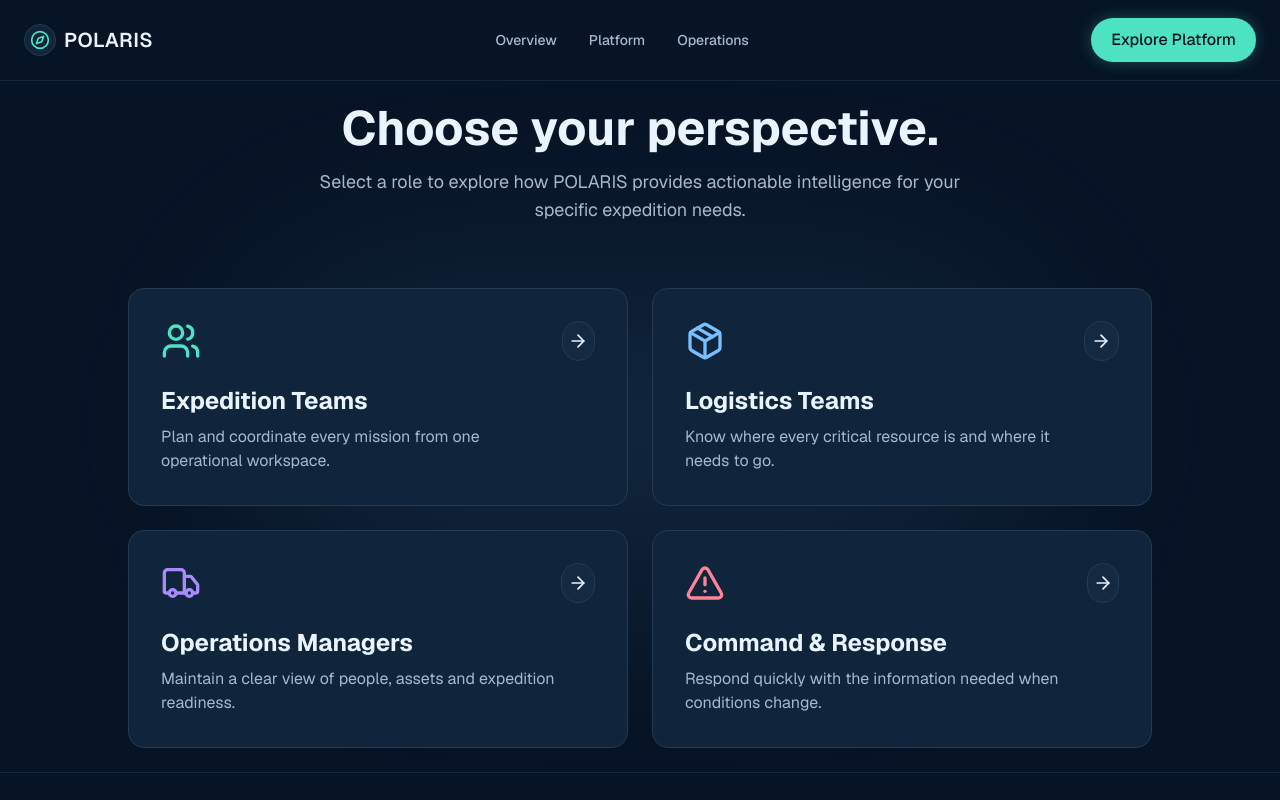
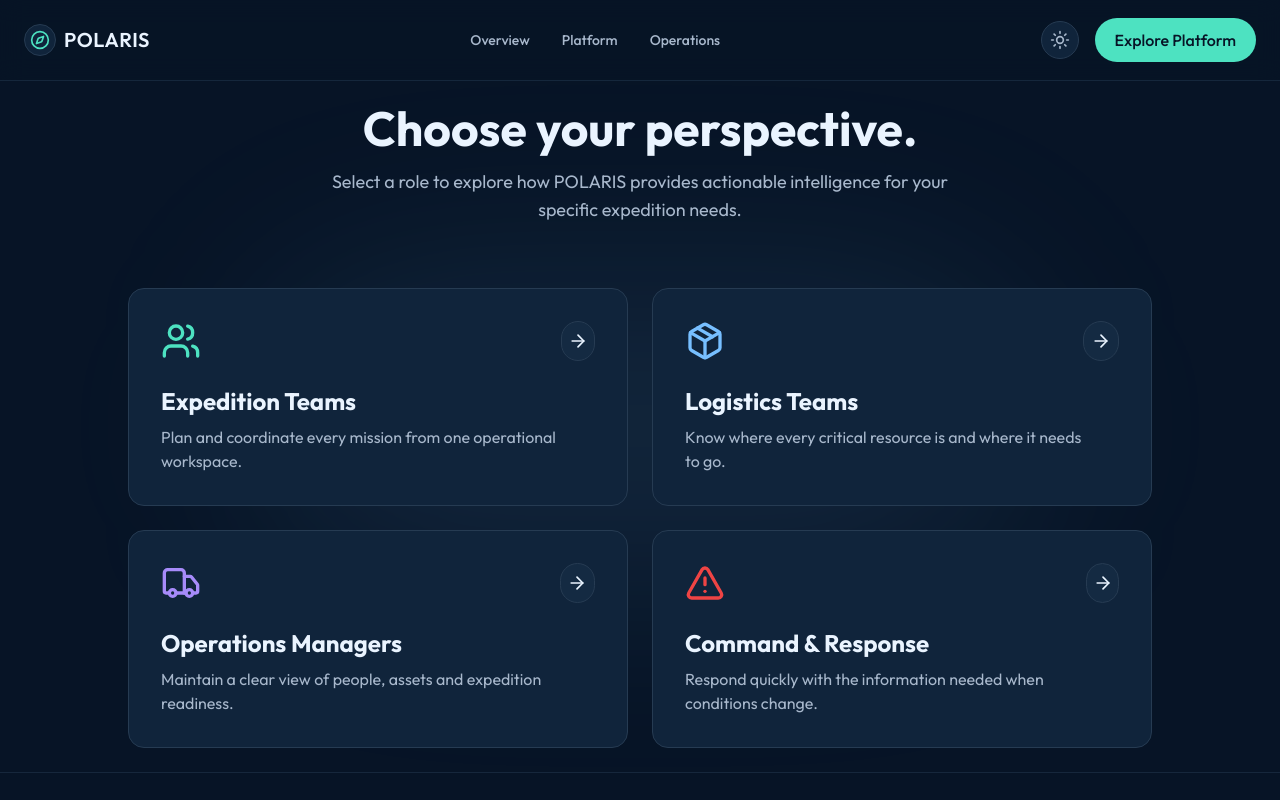
Before and after one commit to itsSrishant/POLARIS, a Next.js app: page /select-role in a window 1280 px wide. Shown: the top 800 px of the page. Built offline with nearby package versions, Linux system fonts and the light colour scheme.

Commit message:
feat: Dynamic Dark/Light themes with dynamic video backgrounds and typography

```diff
--- a/package.json
+++ b/package.json
@@ -12,6 +12,7 @@
     "clsx": "^2.1.1",
     "lucide-react": "^1.47.0",
     "next": "16.3.5",
+    "next-themes": "^0.4.6",
     "react": "19.2.8",
     "react-dom": "19.2.8",
     "recharts": "^3.10.1",
--- a/src/app/globals.css
+++ b/src/app/globals.css
@@ -1,6 +1,49 @@
 @import "tailwindcss";
 
+@variant dark (&:where(.dark, .dark *));
+
 @theme inline {
+  --color-polar-night: var(--color-polar-night);
+  --color-glacier-navy: var(--color-glacier-navy);
+  --color-deep-ice: var(--color-deep-ice);
+  --color-aurora-mint: var(--color-aurora-mint);
+  --color-polar-cyan: var(--color-polar-cyan);
+  --color-aurora-violet: var(--color-aurora-violet);
+  --color-ice-white: var(--color-ice-white);
+  --color-mist: var(--color-mist);
+  --color-ice-border: var(--color-ice-border);
+  --color-success: var(--color-success);
+  --color-warning: var(--color-warning);
+  --color-critical: var(--color-critical);
+
+  --font-sans: var(--font-primary);
+  --color-background: var(--color-background);
+  --color-foreground: var(--color-foreground);
+}
+
+:root {
+  /* LIGHT MODE (Snow & Ice) */
+  --color-polar-night: #F0F4F8; /* Light blue-grey background */
+  --color-glacier-navy: #FFFFFF; /* Pure white cards */
+  --color-deep-ice: #E2E8F0; /* Light borders */
+  --color-aurora-mint: #0077B6; /* Strong blue accent */
+  --color-polar-cyan: #00B4D8; /* Light blue accent */
+  --color-aurora-violet: #023E8A; /* Dark blue accent */
+  --color-ice-white: #0B192C; /* Deep navy text */
+  --color-mist: #475569; /* Slate grey secondary text */
+  --color-ice-border: #CBD5E1; /* Soft border */
+
+  --color-success: #10B981;
+  --color-warning: #F59E0B;
+  --color-critical: #EF4444;
+
+  --color-background: #F8FAFC;
+  --color-foreground: #0F172A;
+  --font-primary: var(--font-inter);
+}
+
+.dark {
+  /* DARK MODE (Polar Night) */
   --color-polar-night: #071426;
   --color-glacier-navy: #10243B;
   --color-deep-ice: #142A42;
@@ -10,22 +53,15 @@
   --color-ice-white: #EAF4FF;
   --color-mist: #A8B8CC;
   --color-ice-border: #263B52;
-  --color-success: #65D6A6;
-  --color-warning: #F5C66A;
-  --color-critical: #FF8295;
 
-  --font-sans: var(--font-geist-sans);
-  --font-mono: var(--font-geist-mono);
-}
-
-:root {
-  --background: #071426;
-  --foreground: #EAF4FF;
+  --color-background: #071426;
+  --color-foreground: #EAF4FF;
+  --font-primary: var(--font-outfit);
 }
 
 body {
-  background-color: var(--background);
-  color: var(--foreground);
+  background-color: var(--color-background);
+  color: var(--color-foreground);
   font-family: var(--font-sans), sans-serif;
   overflow-x: hidden;
 }
@@ -38,7 +74,7 @@ body {
 }
 
 .aurora-text {
-  background: linear-gradient(90deg, #4DE2C1, #77BFFF, #A78BFA);
+  background: linear-gradient(90deg, var(--color-aurora-mint), var(--color-polar-cyan), var(--color-aurora-violet));
   -webkit-background-clip: text;
   background-clip: text;
   -webkit-text-fill-color: transparent;
@@ -46,6 +82,6 @@ body {
 
 /* Subtle border glow */
 .card-glow:hover {
-  box-shadow: 0 0 20px rgba(77, 226, 193, 0.05);
-  border-color: rgba(77, 226, 193, 0.2);
+  box-shadow: 0 0 20px rgba(var(--color-aurora-mint), 0.1);
+  border-color: var(--color-aurora-mint);
 }
--- a/src/app/layout.tsx
+++ b/src/app/layout.tsx
@@ -1,20 +1,21 @@
 import type { Metadata } from "next";
-import { Geist, Geist_Mono } from "next/font/google";
+import { Inter, Outfit } from "next/font/google";
 import "./globals.css";
+import { ThemeProvider } from "@/components/ThemeProvider";
 
-const geistSans = Geist({
-  variable: "--font-geist-sans",
+const inter = Inter({
+  variable: "--font-inter",
   subsets: ["latin"],
 });
 
-const geistMono = Geist_Mono({
-  variable: "--font-geist-mono",
+const outfit = Outfit({
+  variable: "--font-outfit",
   subsets: ["latin"],
 });
 
 export const metadata: Metadata = {
-  title: "POLARIS | Navigate the Future of Skills",
-  description: "AI-powered Labour Market Intelligence & Skill Alignment Platform",
+  title: "POLARIS | Polar Operations Platform",
+  description: "Expedition Planning, Logistics, and Command Platform",
 };
 
 export default function RootLayout({
@@ -25,9 +26,14 @@ export default function RootLayout({
   return (
     <html
       lang="en"
-      className={`${geistSans.variable} ${geistMono.variable} h-full antialiased bg-polar-night text-ice-white`}
+      suppressHydrationWarning
+      className={`${inter.variable} ${outfit.variable} h-full antialiased`}
     >
-      <body className="min-h-full flex flex-col">{children}</body>
+      <body className="min-h-full flex flex-col bg-background text-foreground transition-colors duration-300">
+        <ThemeProvider attribute="class" defaultTheme="dark" enableSystem={false}>
+          {children}
+        </ThemeProvider>
+      </body>
     </html>
   );
 }
--- a/src/app/page.tsx
+++ b/src/app/page.tsx
@@ -1,31 +1,46 @@
+'use client';
+
 import { Navbar } from '@/components/layout/Navbar';
 import { Footer } from '@/components/layout/Footer';
 import Link from 'next/link';
-import Image from 'next/image';
+import { useTheme } from 'next-themes';
+import { useEffect, useState } from 'react';
 import {
   ArrowRight, Compass, Map, Package, Box, Users, Truck, AlertTriangle, Ship
 } from 'lucide-react';
 
 export default function Home() {
+  const { theme } = useTheme();
+  const [mounted, setMounted] = useState(false);
+
+  useEffect(() => {
+    setMounted(true);
+  }, []);
+
+  const videoId = mounted && theme === 'light' ? 'gcea2l_LuJk' : 'pWQc2OjqSUA';
+
   return (
-    <div className="min-h-screen bg-polar-night flex flex-col overflow-hidden">
+    <div className="min-h-screen bg-polar-night flex flex-col overflow-hidden transition-colors duration-300">
       <Navbar />
 
       {/* Hero Section */}
       <main className="flex-1 mt-20">
         <section className="relative min-h-[90vh] flex items-center justify-center overflow-hidden">
-          {/* Aurora Background Video */}
+          {/* Dynamic Background Video */}
           <div className="absolute inset-0 z-0 overflow-hidden bg-polar-night">
+            {mounted && (
               <div className="absolute inset-0 w-full h-[150%] md:h-[120%] lg:h-[150%] xl:h-[200%] top-1/2 left-1/2 -translate-x-1/2 -translate-y-1/2 pointer-events-none">
                 <iframe
-                src="https://www.youtube.com/embed/N-TV_6eIDxw?autoplay=1&mute=1&controls=0&disablekb=1&loop=1&playlist=N-TV_6eIDxw&playsinline=1"
+                  key={videoId}
+                  src={`https://www.youtube.com/embed/${videoId}?autoplay=1&mute=1&controls=0&disablekb=1&loop=1&playlist=${videoId}&playsinline=1`}
                   allow="autoplay; encrypted-media"
                   className="w-full h-full opacity-60 scale-125"
                   style={{ pointerEvents: 'none' }}
                 ></iframe>
               </div>
+            )}
             {/* Gradient Overlay for Readability */}
-            <div className="absolute inset-0 bg-gradient-to-b from-polar-night/80 via-polar-night/60 to-polar-night z-10"></div>
+            <div className="absolute inset-0 bg-gradient-to-b from-polar-night/90 via-polar-night/50 to-polar-night z-10 transition-colors duration-300"></div>
           </div>
 
           <div className="relative z-20 max-w-7xl mx-auto px-6 w-full text-center flex flex-col items-center">
@@ -39,14 +54,14 @@ export default function Home() {
               <span className="aurora-text">Polar Frontier.</span>
             </h1>
 
-            <p className="text-lg md:text-xl text-mist max-w-2xl mb-12 leading-relaxed backdrop-blur-sm bg-polar-night/20 p-4 rounded-xl">
+            <p className="text-lg md:text-xl text-mist max-w-2xl mb-12 leading-relaxed backdrop-blur-sm bg-polar-night/30 p-4 rounded-xl border border-ice-border/30">
               Plan expeditions. Track cargo. Manage resources. Coordinate teams. Respond when every second matters.
             </p>
 
             <div className="flex flex-col sm:flex-row items-center gap-4">
               <Link
                 href="/select-role"
-                className="px-8 py-4 rounded-full bg-aurora-mint text-polar-night font-semibold hover:bg-aurora-mint/90 transition-all hover:scale-105 active:scale-95 flex items-center gap-2 shadow-[0_0_30px_rgba(77,226,193,0.3)]"
+                className="px-8 py-4 rounded-full bg-aurora-mint text-white font-semibold hover:bg-aurora-mint/90 transition-all hover:scale-105 active:scale-95 flex items-center gap-2 shadow-[0_0_30px_rgba(77,226,193,0.3)]"
               >
                 Explore POLARIS <ArrowRight className="w-5 h-5" />
               </Link>
@@ -65,7 +80,7 @@ export default function Home() {
         </section>
 
         {/* Signal Strip */}
-        <section className="border-y border-ice-border bg-glacier-navy/30 backdrop-blur-sm relative z-20">
+        <section className="border-y border-ice-border bg-glacier-navy/50 backdrop-blur-sm relative z-20 transition-colors duration-300">
           <div className="max-w-7xl mx-auto px-6 py-8">
             <div className="grid grid-cols-2 md:grid-cols-4 gap-8 divide-x divide-ice-border/50">
               <div className="flex flex-col items-center justify-center gap-2 text-center">
@@ -113,7 +128,7 @@ export default function Home() {
               <div className="absolute inset-0 bg-polar-cyan/5"></div>
               <Ship className="w-10 h-10 text-polar-cyan mx-auto mb-4 relative z-10 opacity-80" />
               <h3 className="text-xl font-semibold text-polar-cyan mb-4 relative z-10">POLAR ENVIRONMENT</h3>
-              <p className="text-sm text-ice-white/70 relative z-10">Limited connectivity, harsh conditions and rapidly changing situations.</p>
+              <p className="text-sm text-mist relative z-10">Limited connectivity, harsh conditions and rapidly changing situations.</p>
             </div>
           </div>
         </section>
@@ -137,7 +152,7 @@ export default function Home() {
                 { title: 'Asset Management', desc: 'Maintain visibility of critical vehicles, equipment and other expedition assets throughout their lifecycle.', icon: Truck, color: 'text-aurora-mint' },
                 { title: 'Emergency Response', desc: 'Coordinate alerts, incidents, personnel status and response actions when situations change.', icon: AlertTriangle, color: 'text-critical' },
               ].map((feature, i) => (
-                <div key={i} className="bg-polar-night border border-ice-border rounded-2xl p-8 hover:border-polar-cyan/30 hover:-translate-y-1 transition-all duration-300 card-glow group relative overflow-hidden">
+                <div key={i} className="bg-glacier-navy border border-ice-border rounded-2xl p-8 hover:border-polar-cyan/30 hover:-translate-y-1 transition-all duration-300 card-glow group relative overflow-hidden">
                   <div className="w-12 h-12 rounded-xl bg-deep-ice flex items-center justify-center mb-6 group-hover:bg-deep-ice/80 transition-colors border border-ice-border">
                     <feature.icon className={`w-6 h-6 ${feature.color}`} />
                   </div>
@@ -164,7 +179,7 @@ export default function Home() {
               <Users className="w-10 h-10 text-aurora-mint mb-6 relative z-10" />
               <h3 className="text-2xl font-bold text-ice-white mb-2 relative z-10">EXPEDITION TEAMS</h3>
               <p className="text-mist mb-8 relative z-10 italic">"Plan and coordinate every mission from one operational workspace."</p>
-              <ul className="space-y-3 relative z-10 text-sm text-ice-white/80">
+              <ul className="space-y-3 relative z-10 text-sm text-mist">
                 <li className="flex items-center gap-2"><ArrowRight className="w-4 h-4 text-aurora-mint" /> Mission planning</li>
                 <li className="flex items-center gap-2"><ArrowRight className="w-4 h-4 text-aurora-mint" /> Team coordination</li>
                 <li className="flex items-center gap-2"><ArrowRight className="w-4 h-4 text-aurora-mint" /> Movement tracking</li>
@@ -176,7 +191,7 @@ export default function Home() {
               <Package className="w-10 h-10 text-polar-cyan mb-6 relative z-10" />
               <h3 className="text-2xl font-bold text-ice-white mb-2 relative z-10">LOGISTICS TEAMS</h3>
               <p className="text-mist mb-8 relative z-10 italic">"Know where every critical resource is and where it needs to go."</p>
-              <ul className="space-y-3 relative z-10 text-sm text-ice-white/80">
+              <ul className="space-y-3 relative z-10 text-sm text-mist">
                 <li className="flex items-center gap-2"><ArrowRight className="w-4 h-4 text-polar-cyan" /> Cargo tracking</li>
                 <li className="flex items-center gap-2"><ArrowRight className="w-4 h-4 text-polar-cyan" /> Inventory visibility</li>
                 <li className="flex items-center gap-2"><ArrowRight className="w-4 h-4 text-polar-cyan" /> Supply management</li>
@@ -188,7 +203,7 @@ export default function Home() {
               <Truck className="w-10 h-10 text-aurora-violet mb-6 relative z-10" />
               <h3 className="text-2xl font-bold text-ice-white mb-2 relative z-10">OPERATIONS MANAGERS</h3>
               <p className="text-mist mb-8 relative z-10 italic">"Maintain a clear view of people, assets and expedition readiness."</p>
-              <ul className="space-y-3 relative z-10 text-sm text-ice-white/80">
+              <ul className="space-y-3 relative z-10 text-sm text-mist">
                 <li className="flex items-center gap-2"><ArrowRight className="w-4 h-4 text-aurora-violet" /> Asset monitoring</li>
                 <li className="flex items-center gap-2"><ArrowRight className="w-4 h-4 text-aurora-violet" /> Personnel status</li>
                 <li className="flex items-center gap-2"><ArrowRight className="w-4 h-4 text-aurora-violet" /> Operational overview</li>
@@ -200,7 +215,7 @@ export default function Home() {
               <AlertTriangle className="w-10 h-10 text-critical mb-6 relative z-10" />
               <h3 className="text-2xl font-bold text-ice-white mb-2 relative z-10">COMMAND & RESPONSE</h3>
               <p className="text-mist mb-8 relative z-10 italic">"Respond quickly with the information needed when conditions change."</p>
-              <ul className="space-y-3 relative z-10 text-sm text-ice-white/80">
+              <ul className="space-y-3 relative z-10 text-sm text-mist">
                 <li className="flex items-center gap-2"><ArrowRight className="w-4 h-4 text-critical" /> Incident alerts</li>
                 <li className="flex items-center gap-2"><ArrowRight className="w-4 h-4 text-critical" /> Emergency coordination</li>
                 <li className="flex items-center gap-2"><ArrowRight className="w-4 h-4 text-critical" /> Response tracking</li>
@@ -216,12 +231,12 @@ export default function Home() {
 
           <div className="relative z-10 max-w-4xl mx-auto px-6 text-center">
             <h2 className="text-4xl md:text-6xl font-bold text-ice-white mb-6">From planning to response, stay expedition-ready.</h2>
-            <p className="text-xl text-ice-white/80 mb-12 max-w-3xl mx-auto">
+            <p className="text-xl text-mist mb-12 max-w-3xl mx-auto">
               POLARIS brings the complete polar logistics picture together so teams can plan with confidence, coordinate efficiently and respond when it matters.
             </p>
             <Link
               href="/select-role"
-              className="inline-flex items-center justify-center gap-2 px-10 py-5 rounded-full bg-aurora-mint text-polar-night font-bold text-lg hover:bg-aurora-mint/90 transition-all hover:scale-105 shadow-[0_0_40px_rgba(77,226,193,0.3)]"
+              className="inline-flex items-center justify-center gap-2 px-10 py-5 rounded-full bg-aurora-mint text-white font-bold text-lg hover:bg-aurora-mint/90 transition-all hover:scale-105 shadow-[0_0_40px_rgba(77,226,193,0.3)]"
             >
               Enter POLARIS <ArrowRight className="w-6 h-6" />
             </Link>
--- /dev/null
+++ b/src/components/ThemeProvider.tsx
@@ -0,0 +1,8 @@
+'use client';
+
+import * as React from 'react';
+import { ThemeProvider as NextThemesProvider } from 'next-themes';
+
+export function ThemeProvider({ children, ...props }: React.ComponentProps<typeof NextThemesProvider>) {
+  return <NextThemesProvider {...props}>{children}</NextThemesProvider>;
+}
--- a/src/components/layout/Navbar.tsx
+++ b/src/components/layout/Navbar.tsx
@@ -1,7 +1,18 @@
+'use client';
+
 import Link from 'next/link';
-import { Compass, Menu } from 'lucide-react';
+import { Compass, Menu, Moon, Sun } from 'lucide-react';
+import { useTheme } from 'next-themes';
+import { useEffect, useState } from 'react';
 
 export function Navbar() {
+  const { theme, setTheme } = useTheme();
+  const [mounted, setMounted] = useState(false);
+
+  useEffect(() => {
+    setMounted(true);
+  }, []);
+
   return (
     <nav className="fixed top-0 w-full z-50 bg-polar-night/80 backdrop-blur-md border-b border-ice-border/50">
       <div className="max-w-7xl mx-auto px-6 h-20 flex items-center justify-between">
@@ -19,9 +30,19 @@ export function Navbar() {
         </div>
 
         <div className="hidden md:flex items-center gap-4">
+          {mounted && (
+            <button
+              onClick={() => setTheme(theme === 'dark' ? 'light' : 'dark')}
+              className="p-2 rounded-full border border-ice-border bg-glacier-navy text-mist hover:text-aurora-mint hover:border-aurora-mint/50 transition-colors"
+              aria-label="Toggle Theme"
+            >
+              {theme === 'dark' ? <Sun className="w-5 h-5" /> : <Moon className="w-5 h-5" />}
+            </button>
+          )}
+
           <Link
             href="/select-role"
-            className="px-5 py-2.5 rounded-full bg-aurora-mint text-polar-night font-medium hover:bg-aurora-mint/90 transition-all hover:scale-105 active:scale-95 shadow-[0_0_15px_rgba(77,226,193,0.3)]"
+            className="px-5 py-2.5 rounded-full bg-aurora-mint text-polar-night font-medium hover:bg-aurora-mint/90 transition-all hover:scale-105 active:scale-95 shadow-[0_0_15px_rgba(var(--color-aurora-mint),0.3)]"
           >
             Explore Platform
           </Link>
```
Also changed, not shown: 1 other file (tests, documents, lock files or other folders). Lines whose indentation alone changed are shown as unchanged.
